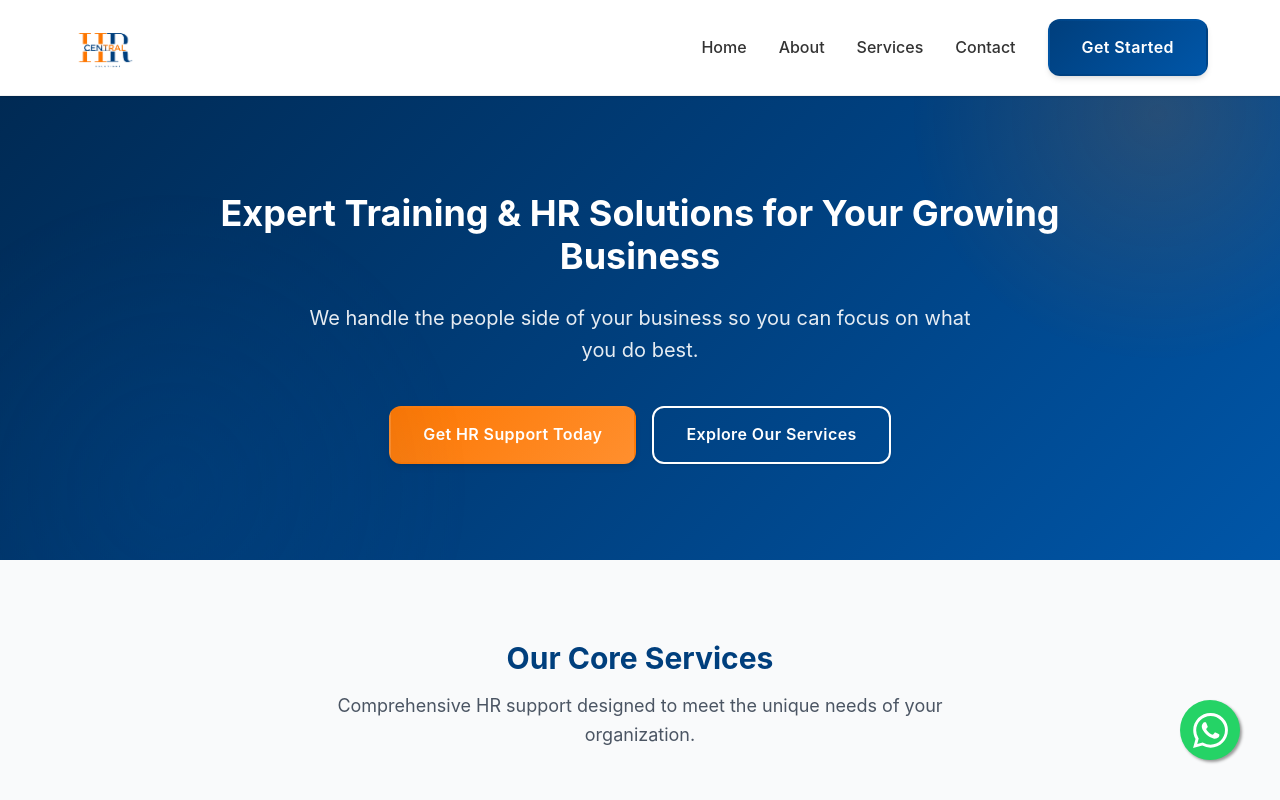
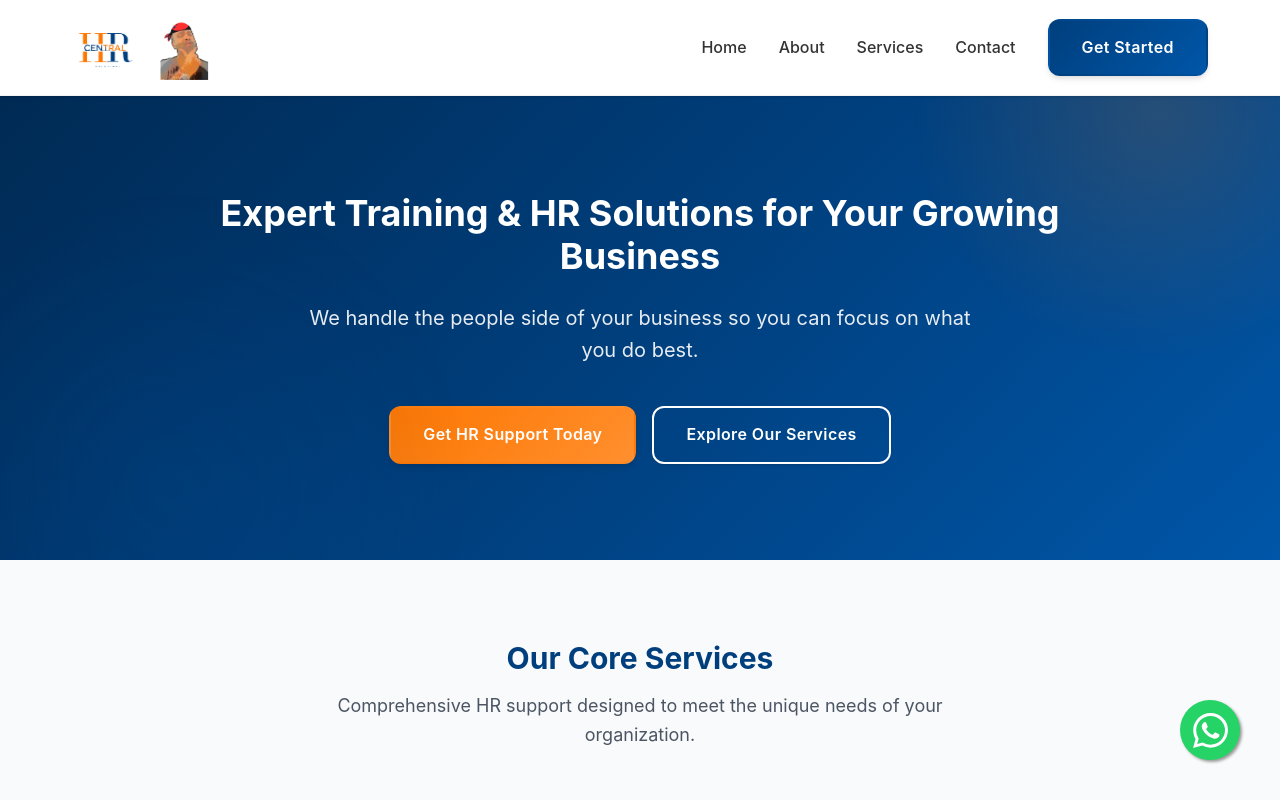
Before and after one commit to kevin-denny/CentralHR, a Next.js app: page / in a window 1280 px wide. Shown: the top 800 px of the page. Built offline with nearby package versions, Linux system fonts and the light colour scheme.

Commit message:
no message

```diff
--- a/components/Navbar.jsx
+++ b/components/Navbar.jsx
@@ -23,10 +23,20 @@ const Navbar = () => {
                 <div className="flex justify-between items-center" style={{ height: '6rem' }}>
                     {/* Logo */}
                     <div className="flex items-center" style={{ height: '100%', padding: '1rem 0' }}>
-                        <Link href="/" className="flex items-center" style={{ height: '100%' }}>
+                        <Link href="/" className="flex items-center gap-4" style={{ height: '100%' }}>
                             <img
                                 src="/logo.png"
                                 alt="Central HR Logo"
+                                style={{
+                                    height: '100%',
+                                    width: 'auto',
+                                    maxHeight: '4rem',
+                                    objectFit: 'contain'
+                                }}
+                            />
+                            <img
+                                src="/ss.webp"
+                                alt="Service Sensei Logo"
                                 style={{
                                     height: '100%',
                                     width: 'auto',
```
Also changed, not shown: public/logo.png, public/ss.webp (added).
